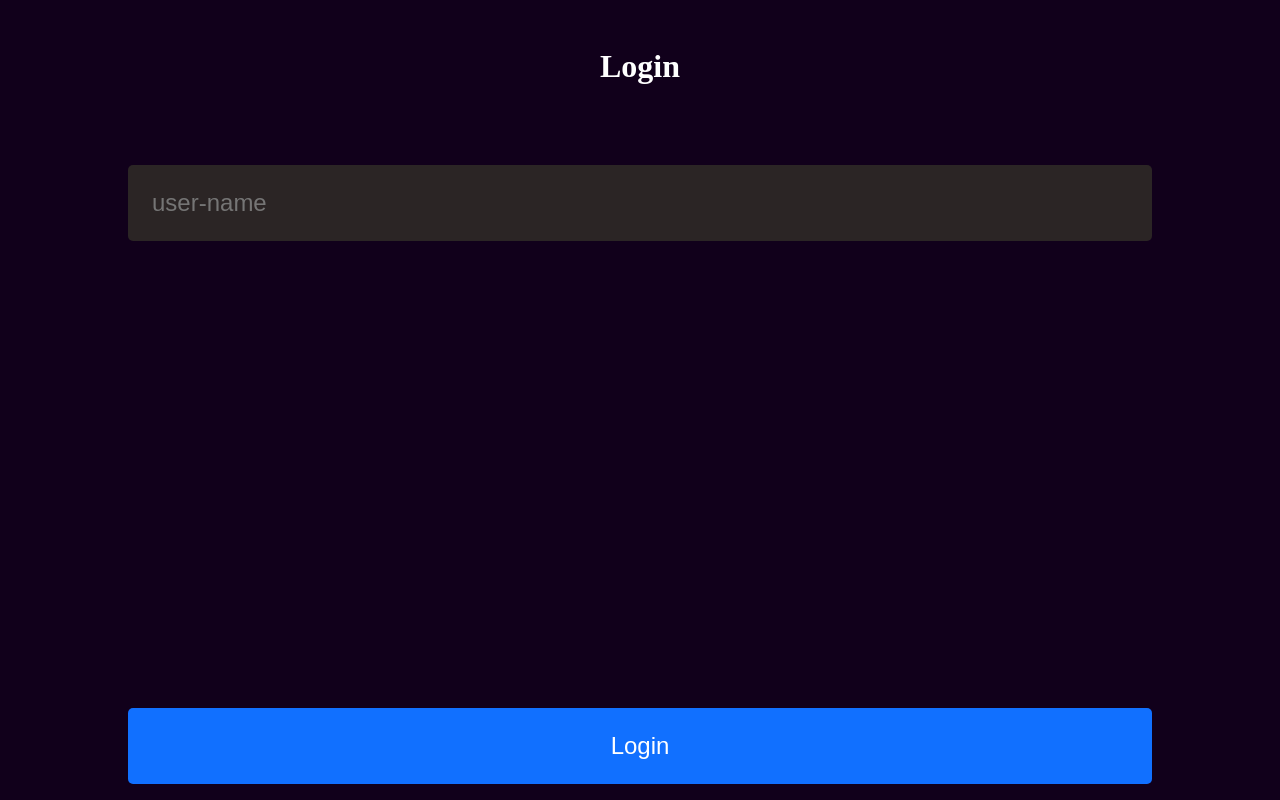
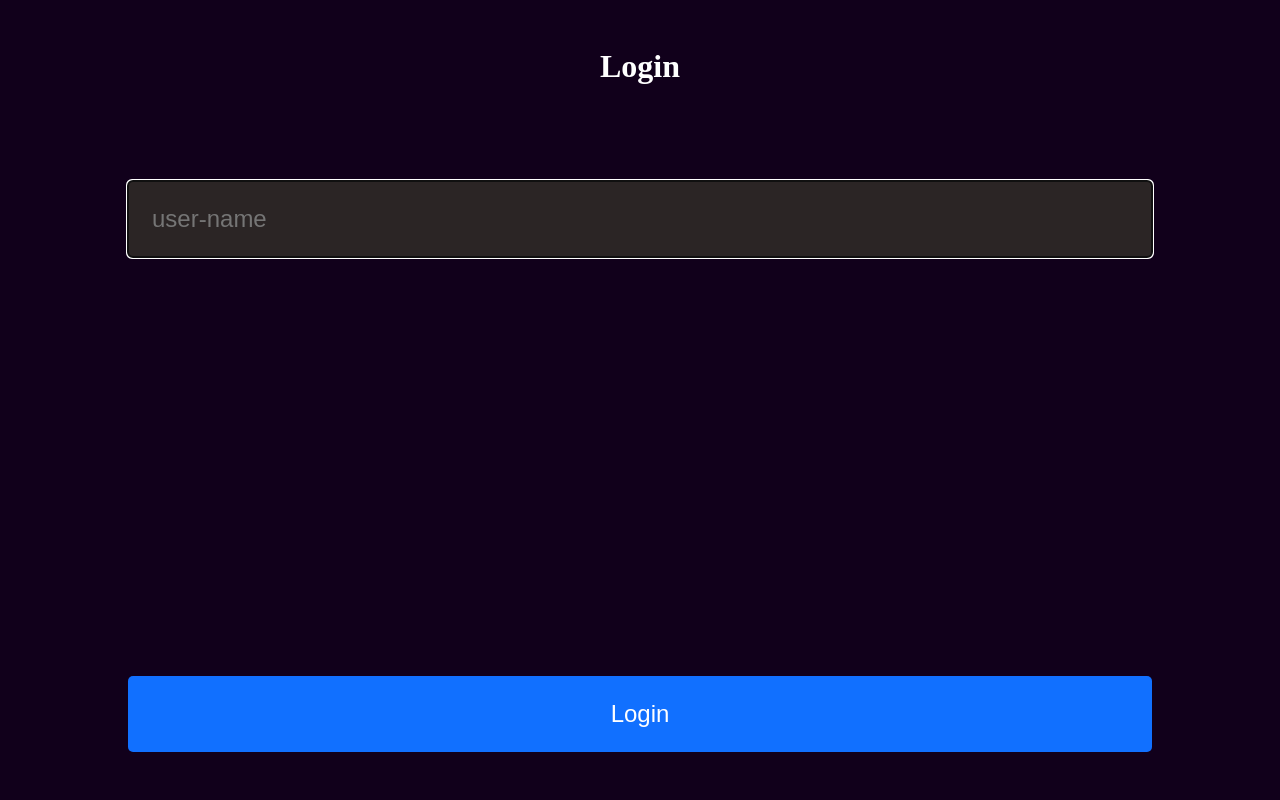
Before and after one commit to Animator55/Card-game-test, a React (Vite) app: page / in a window 1280 px wide. Built offline with nearby package versions, Linux system fonts and the light colour scheme.

Commit message:
added login css and fixed editor css

```diff
--- a/src/App.tsx
+++ b/src/App.tsx
@@ -55,6 +55,7 @@ const generateHand = ()=>{
 const defaultUsers: string[] = []
 
 export default function App() {
+  const [alert, activateAlert] = React.useState("")
   const [activateIA, setIA] = React.useState(false)
   const [menu, bootbattle] = React.useState(true)
   const [cards, setCards] = React.useState<string[][]>(cardsP1)
@@ -107,13 +108,16 @@ export default function App() {
         case 'unavailable-id':
           console.log(id + ' is taken')
           peer = undefined
+          activateAlert("The name " + id + " is taken, please use other")
           break
         case 'peer-unavailable':
           console.log('user offline')
+          activateAlert("User Offline")
           break
         default:
           conn = undefined
-          console.log('an error happened')
+          console.log('an error happened', peer)
+          activateAlert("A connection error happened, please retry")
       }
       return false;
     })
@@ -196,7 +200,7 @@ export default function App() {
   // pages
 
   const pages: {[key: string]: any} = {
-    "login": <Auth confirm={(val: string)=>{connection(`${val}-login`)}}/>,
+    "login": <Auth loginState={alert} confirm={(val: string)=>{connection(`${val}-login`)}}/>,
     "menu": <Menu setPage={setPage} singlePlayer={singlePlayer}/>,
     "userList":  <>
       {selectedPlayer !== undefined ?
@@ -211,7 +215,10 @@ export default function App() {
   /// EFFECTS
 
   React.useEffect(()=>{
-    if(page === "login" && peer && users.player !== "" && peer.open)  setPage("menu")
+    if(page === "login" && peer && users.player !== "" && peer.open)  {
+      activateAlert("")
+      setPage("menu")
+    }
   })
 
   return menu ?
--- a/src/assets/App.css
+++ b/src/assets/App.css
@@ -28,6 +28,17 @@ input, button {
   bottom: 1rem;
   z-index: 1;
 }
+.hand-editable {
+  display: grid;
+  grid-template-columns: repeat(5, 18%);
+  position: relative;
+  width: 90vw;
+  left: 10vw;
+  margin: 1rem 0;
+  justify-items: center;
+  max-width: 90vw;
+}
+
 .card {
   background-color: #2b2525;
   color: white;
@@ -44,6 +55,7 @@ input, button {
   margin: 0 0.25dvw;
   box-shadow: 0 0 10px black;
 }
+
 .card * {
   opacity: 1;
   transition: opacity 125ms;
@@ -521,37 +533,6 @@ main[data-turn="1"] .table::after, main[data-turn="0"] .table::before {
 
 /***/
 
-.auth-screen {
-  display: flex;
-  flex-direction: column;
-  width: 80%;
-  padding: 0 10%;
-}
-
-.auth-screen h1 {
-  color: white;
-  font-size: 2rem;
-  margin: 3rem auto 3rem;
-}
-.auth-screen input{
-  background-color: #2b2525;
-  color: white;
-  border-radius: 5px;
-  font-size: 1.5rem;
-  padding: 1.5rem;
-  margin: 2rem 0;
-}
-.auth-screen button{
-  background-color: #1170ff;
-  color: white;
-  font-size: 1.5rem;
-  border-radius: 5px;
-  padding: 1.5rem;
-  margin: auto 0 1rem;
-}
-
-/***/
-
 .menu {
   display: flex;
   flex-direction: column;
@@ -579,6 +560,15 @@ main[data-turn="1"] .table::after, main[data-turn="0"] .table::before {
   margin: 1rem;
 }
 
+.return-button {
+  background-color: #1170ff;
+  color: white;
+  font-size: 1.2rem;
+  border-radius: 5px;
+  padding: .7rem 0.9rem;
+  margin: 0.7rem auto .5rem 0.5rem;
+  margin-right: auto;
+}
 
 /***/
 
@@ -629,3 +619,127 @@ main[data-turn="1"] .table::after, main[data-turn="0"] .table::before {
   border-radius: 5px;
   padding: 1.2rem;
 }
+
+/**/
+
+.editor-round {
+  display: flex;
+  margin: 1rem auto;
+}
+
+.round-label {
+  color: white;
+  margin: 0 0 0 1rem;
+}
+
+/**/
+
+/***/
+
+.auth-screen {
+  display: flex;
+  flex-direction: column;
+  width: 80%;
+  padding: 0 10%;
+}
+
+.auth-screen >form {
+  display: flex;
+  flex-direction: column;
+  height: 100%;
+}
+
+.auth-screen h1 {
+  color: white;
+  font-size: 2rem;
+  margin: 3rem auto 3rem;
+}
+.auth-screen input{
+  background-color: #2b2525;
+  color: white;
+  border-radius: 5px;
+  font-size: 1.5rem;
+  padding: 1.5rem;
+  margin: 2rem 0;
+}
+.auth-screen button{
+  background-color: #1170ff;
+  color: white;
+  font-size: 1.5rem;
+  border-radius: 5px;
+  padding: 1.5rem;
+  margin: auto 0 3rem;
+}
+
+.auth-screen button[type="submit"]:not(.loading-button)::before {
+    content: attr(data-text);
+    color: white;
+    position: relative;
+}
+
+
+.loading-button {
+  position: relative;
+  overflow: hidden;
+}
+
+.loading-button::before {
+  content: attr(data-text);
+  color: white;
+  position: relative;
+  animation: beforeFade 300ms forwards;
+}
+@keyframes beforeFade {
+  from {
+      top: 0;
+      opacity: 1;
+  }
+  to{
+      top: 100%;
+      opacity: 0;
+  }
+}
+
+@keyframes loading {
+  0%, 100% {
+      top: 1.4rem;
+      box-shadow: -1.5rem -0.5rem, 1.5rem 0.5rem;
+  }
+  25% {
+      top: 0.8rem;
+      box-shadow: -1.5rem 0.5rem, 1.5rem 0.5rem;
+  }
+  50% {
+      top: 1.4rem;
+      box-shadow: -1.5rem 0.5rem, 1.5rem -0.5rem;
+  }
+  75% {
+      top: 1.8rem;
+      box-shadow: -1.5rem 0.5rem, 1.5rem -0.5rem;
+  }
+}
+
+.loading-button::after {
+  content: "";
+  background-color: white;
+  border-radius: 50%;
+  width: 1rem;
+  height: 1rem;
+  position: absolute;
+  left: 49%;
+  box-shadow: -1.5rem 0.5rem, 1.5rem -0.5rem;
+  animation: loading 1s infinite ease-in-out;
+}
+
+.error-box {
+  height: fit-content;
+  padding: 0.5rem;
+  margin-bottom: 1rem;
+  border-radius: 3px;
+  border: 1px solid red;
+  color:red;
+}
+.error-box:empty {
+  border: none;
+  padding: 0;
+}
--- a/src/components/Auth.tsx
+++ b/src/components/Auth.tsx
@@ -1,14 +1,38 @@
+import React from "react"
+
 type Props = {
-    confirm: Function
+  confirm: Function
+  loginState: string
 }
 
-export default function Auth({confirm}: Props) {
+export default function Auth({ confirm, loginState }: Props) {
+  const [error, setError] = React.useState(loginState)
+  const submit = (e: React.FormEvent<HTMLFormElement>) => {
+    e.preventDefault()
+
+    let input = e.currentTarget[0] as HTMLInputElement
+
+    if (input.value === "") return setError("Complete input")
+
+    let submit = e.currentTarget[1] as HTMLButtonElement
+
+    submit.classList.add('loading-button')
+
+    confirm(input.value)
+  }
+
+  React.useEffect(()=>{
+    let auth = document.querySelector(".auth-screen")
+    let input = auth?.lastChild?.firstChild as HTMLInputElement
+    if(input) input.focus()
+  })
+
   return <section className="auth-screen">
     <h1>Login</h1>
-    <input placeholder="user-name"></input>
-    <button onClick={(e)=>{
-        let input = e.currentTarget.previousElementSibling as HTMLInputElement
-        confirm(input.value)
-    }}>Login</button>
+      <section className='error-box'>{error}</section>
+    <form onSubmit={submit} >
+      <input placeholder="user-name"></input>
+      <button type='submit' data-text="Login"></button>
+    </form>
   </section>
 }
--- a/src/components/HandEditor.tsx
+++ b/src/components/HandEditor.tsx
@@ -38,21 +38,24 @@ export default function HandEditor ({setPage, cardsDef, setCardsDef}: Props) {
 
     return <section>
         {!selected ? <>
-            <button onClick={()=>{setCardsDef(cards); setPage("menu")}}><FontAwesomeIcon icon={faArrowLeft}/></button>
+            <button className="return-button" onClick={()=>{setCardsDef(cards); setPage("menu")}}><FontAwesomeIcon icon={faArrowLeft}/></button>
             <div>
                 {cards.map((round, i) => {
-                    return <div key={i + "hand-editor-round"} style={{display: "flex"}}>
+                    return <React.Fragment key={Math.random()}>
+                        <h4 className="round-label">Round {i+1}</h4>
+                        <div className="hand-editable" key={i + "hand-editor-round"}>
                             {round.map((card) => {
                                 let card_id = card.split(".")[0]
                                 return <Card
                                 card={card_id}
                                 key={Math.random()}
-                        className={"card"}
+                                className={"card editable"}
                                 clickCard={() => { setSelected({round: i, _id: card}) }}
                                 style={{}}
                                 />
                             })}
                         </div>
+                    </React.Fragment>
                 })}
             </div>
         </>
```
Lines whose indentation alone changed are shown as unchanged.
